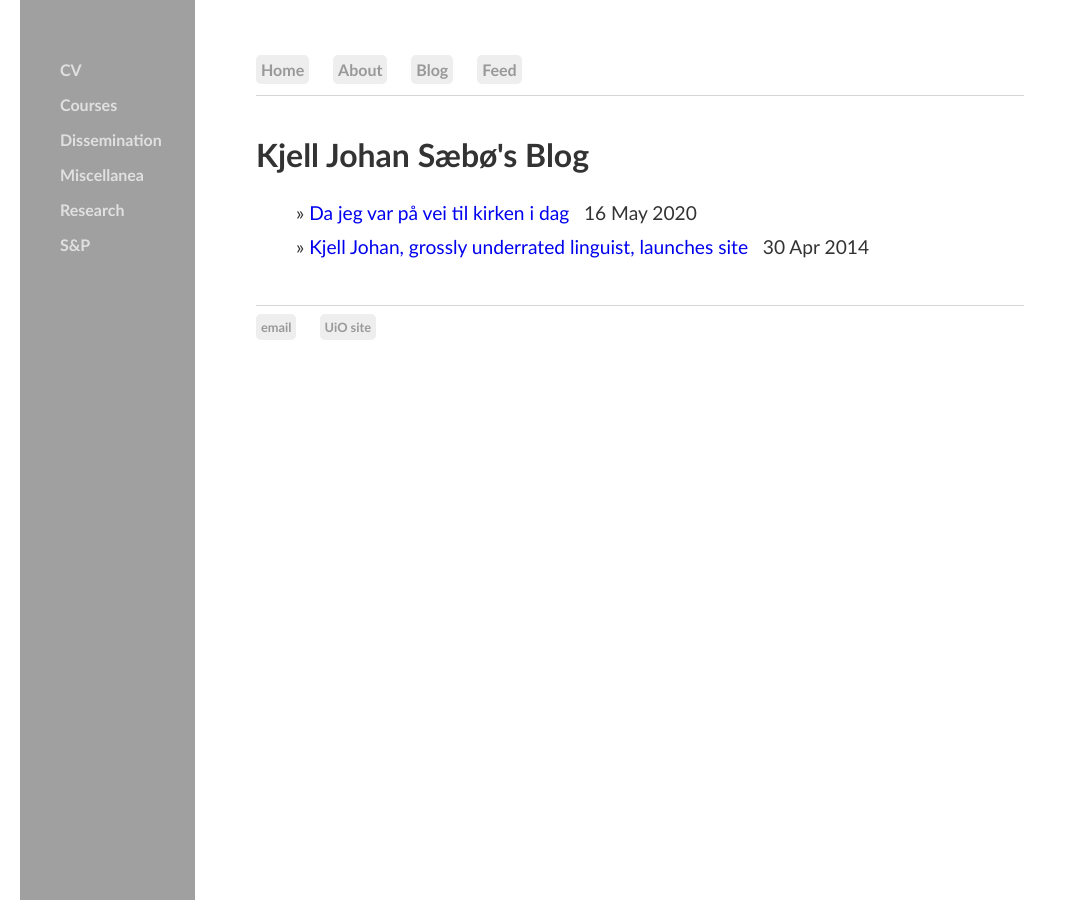
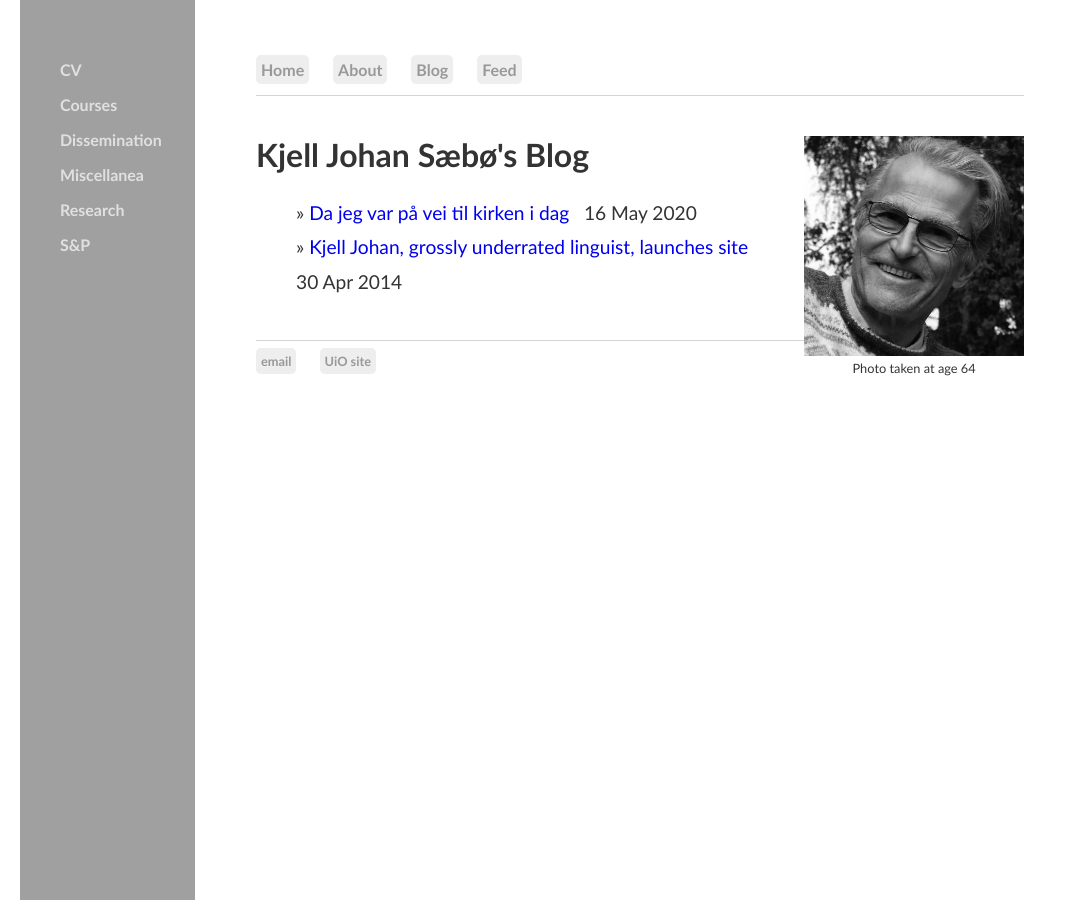
Before and after one commit to kjelljs/kjelljs.github.io, a Jekyll site: the page built from blog/index.html, in a window 1280 px wide. Shown: the whole page, without its empty margins (0-1067 px from the left). Built offline with Jekyll 4.4.1, drawn with Linux system fonts in a browser that asks for light colours.

Commit message:
Update index.html

```diff
--- a/blog/index.html
+++ b/blog/index.html
@@ -2,6 +2,24 @@
 layout: default
 title: Kjell Johan Sæbø&#39;s Blog
 ---
+<style>
+figure {
+    border: 1px solid none;
+    padding-left: 25px;
+    padding-right: none;
+    padding-bottom: none;
+    padding-top: 4px;
+    margin: auto;
+}
+figcaption {
+    color: #333;
+    text-align: center;
+    font-family: Optima, Candara, Calibri, Arial, sans-serif;
+    font-size: .8em;
+}
+</style>
+	<div style="float:right;">&nbsp; &nbsp; &nbsp; &nbsp; &nbsp; &nbsp;<figure><img style="height:220px;" src="/pics/grampa2.jpg"><figcaption>Photo taken at age 64</figcaption></figure></div>
+
 	<h1>{{ page.title }}</h1>
 	<ul class="posts">
 
```
